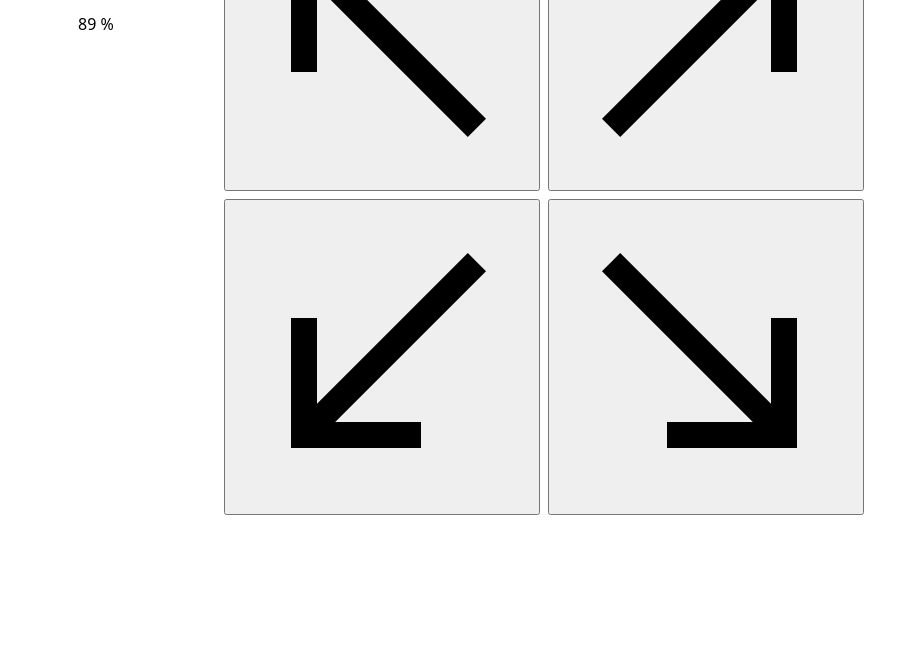
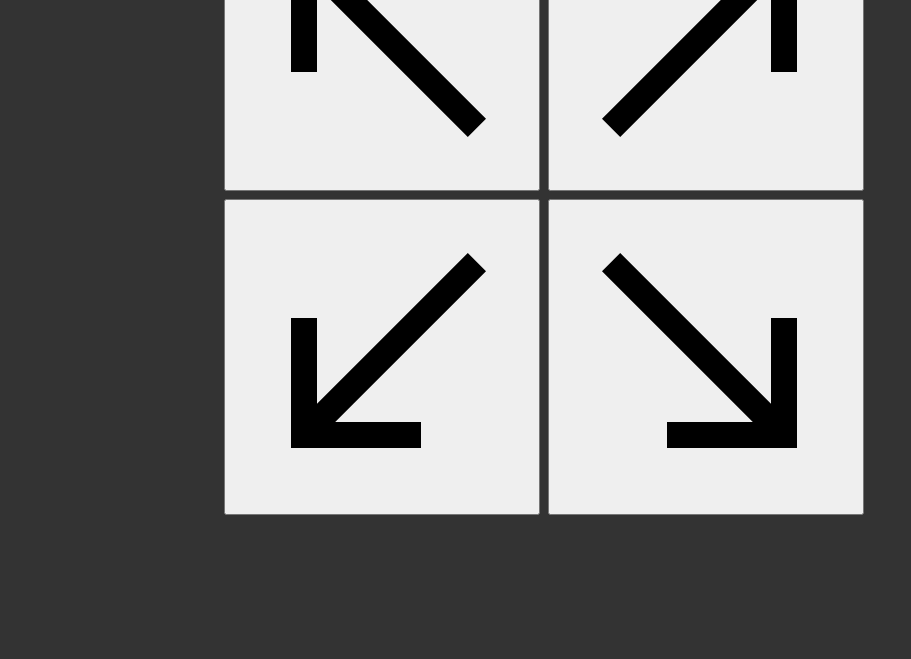
Before and after one commit to dejbug/cvt-1, a plain HTML site: page docs/index.html in a window 1280 px wide. Shown: the part 141-800 px from the top of the page, without its empty margins (0-911 px from the left). Drawn offline with Linux system fonts and the light colour scheme.

Commit message:
nicer #1

```diff
--- a/docs/index.css
+++ b/docs/index.css
@@ -10,6 +10,7 @@
 }
 
 body {
+	background-color: #333;
 	font-family: sans;
 }
 
@@ -46,6 +47,7 @@ body {
 	background-color: salmon;
 	padding: .3em;
 	text-align: center;
+	font-weight: bold;
 }
 
 #score {
--- a/docs/index.html
+++ b/docs/index.html
@@ -16,7 +16,7 @@
 		<div></div>
 		<div></div>
 	</div>
-	<div id="score">89 %</div>
+	<div id="score"></div>
 	<div id="controls">
 		<button class="nw"><div class="arrow"></div></button>
 		<button class="ne"><div class="arrow"></div></button>
```
